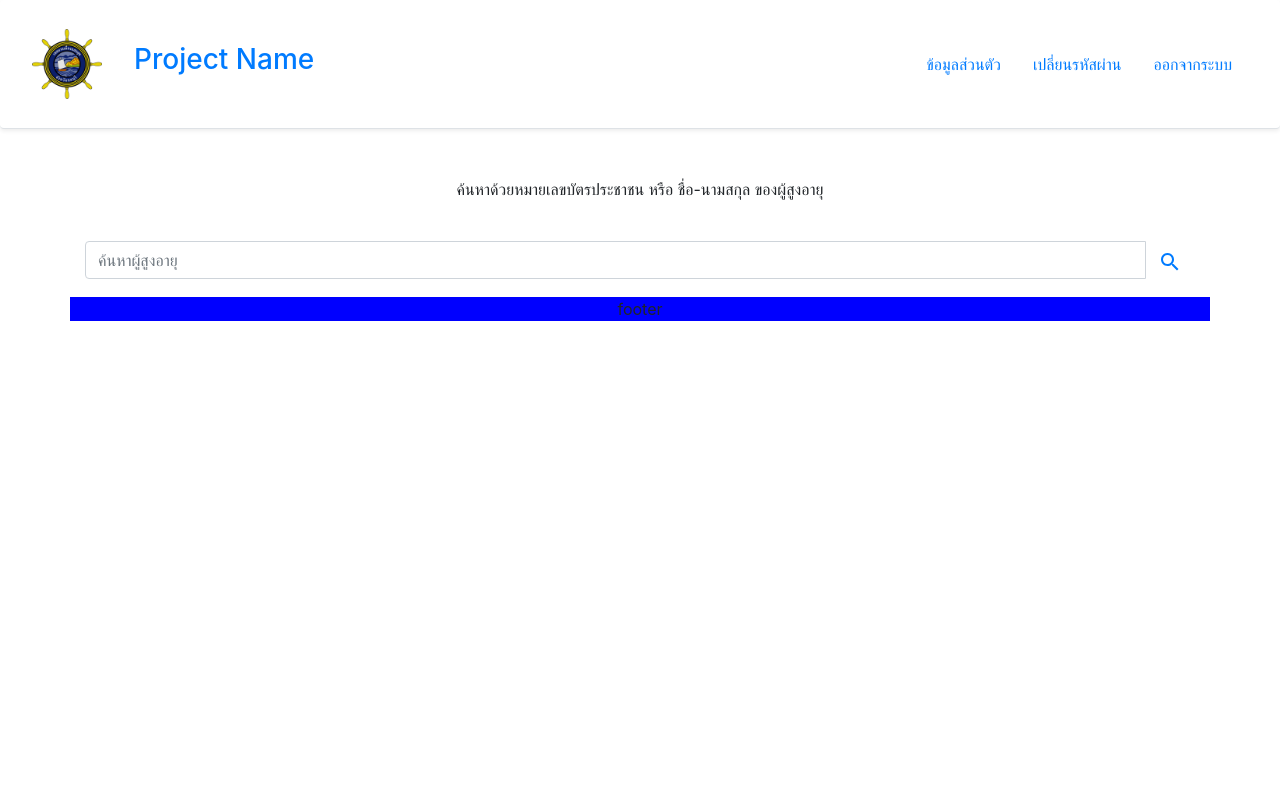
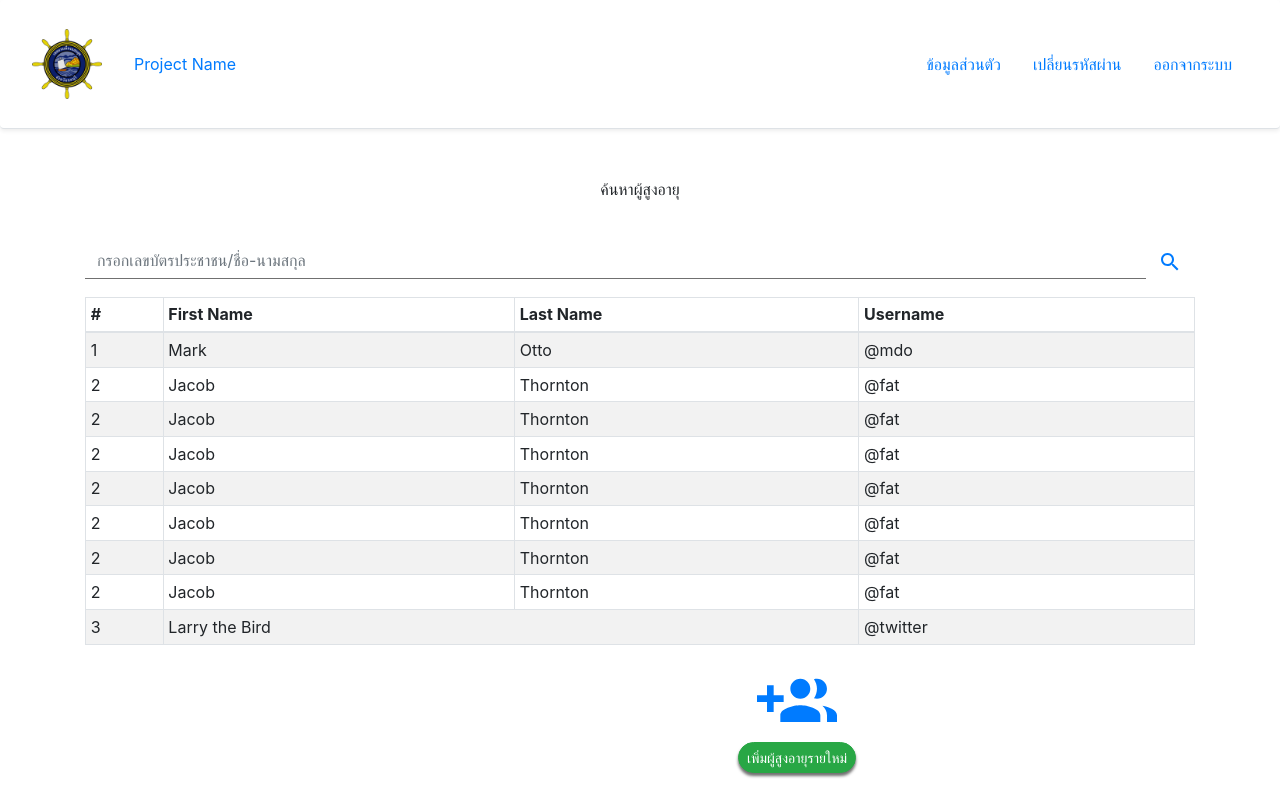
Before and after one commit to Thanawat-git/HealthCareProject, a React (Create React App) app in the folder health-care-application/: page / in a window 1280 px wide. Built offline with nearby package versions, Linux system fonts and the light colour scheme.

Commit message:
login and homepage success

```diff
--- a/health-care-application/package.json
+++ b/health-care-application/package.json
@@ -15,8 +15,7 @@
     "react-dom": "^16.13.1",
     "react-router": "^5.2.0",
     "react-router-dom": "^5.2.0",
-    "react-scripts": "3.4.1",
-    "reactstrap": "^8.5.1"
+    "react-scripts": "3.4.1"
   },
   "scripts": {
     "start": "react-scripts start",
--- /dev/null
+++ b/health-care-application/src/App.css
@@ -0,0 +1,11 @@
+.viewport{
+    background-color: brown;
+    height: 100vh;
+}
+
+.sss{
+    background-color: aliceblue;
+    position: fixed;
+    bottom: 0;
+    right: 0;;
+}
--- a/health-care-application/src/App.js
+++ b/health-care-application/src/App.js
@@ -1,20 +1,21 @@
 import React, { Component } from "react";
-import Login from './components/login/login'
-import Header from './components/header/header'
-import HomeBody from './components/home-body/home-body'
-import Footer from './components/footer/footer'
-import { BrowserRouter as Router, Switch, Route } from 'react-router-dom'
+import "./App.css";
+import Login from "./components/login/login";
+import Header from "./components/header/header";
+import HomeBody from "./components/home-body/home-body";
+
+import { BrowserRouter as Router, Switch, Route } from "react-router-dom";
+import { Container, Button, Row, Col } from "react-bootstrap";
 
 export default class App extends Component {
   render() {
     return (
       <Router>
-        <Header/>
         <Switch>
           <Route path="/login" component={Login}></Route>
           <Route path="/">
-            <HomeBody/>
-            <Footer/>
+            <Header />
+            <HomeBody />
           </Route>
         </Switch>
       </Router>
--- a/health-care-application/src/components/footer/footer.css
+++ b/health-care-application/src/components/footer/footer.css
@@ -1,4 +1,5 @@
+
 .footer {
-    background-color: blue;
+    background-color: gray;
     text-align: center;
 }
--- a/health-care-application/src/components/header/header.js
+++ b/health-care-application/src/components/header/header.js
@@ -17,7 +17,7 @@ class Header extends Component {
             />
           </Navbar.Brand>
           <Nav.Link href="#home">
-            <h3>Project Name</h3>
+            Project Name
           </Nav.Link>
 
           <Navbar.Toggle aria-controls="basic-navbar-nav"/>
--- /dev/null
+++ b/health-care-application/src/components/home-body/btAdd.js
@@ -0,0 +1,30 @@
+import React from 'react'
+import GroupAddIcon from "@material-ui/icons/GroupAdd";
+import {
+    Container,
+    Button,
+    Row,
+    Col,
+  } from "react-bootstrap";
+
+
+function btAdd() {
+    return (
+        <Container className="homeAdd">
+          <Row>
+            <Col></Col>
+            <Col className="align-self-end">
+              <Button variant="link">
+                <GroupAddIcon className="homeAdd-icon" />
+                <br />
+                <Button variant="success" className="homeAdd-bt" size="sm">
+                  เพิ่มผู้สูงอายุรายใหม่
+                </Button>
+              </Button>
+            </Col>
+          </Row>
+        </Container>
+    )
+}
+
+export default btAdd
--- a/health-care-application/src/components/home-body/home-body.css
+++ b/health-care-application/src/components/home-body/home-body.css
@@ -1,8 +1,26 @@
+
 .homeBody-Input{
     max-width: 650px;
 }
 
-.input input[type="text"],
+.homeAdd{
+  /* background-color: #707070; */
+  position: fixed;
+  bottom: 20px;
+  right: 0;
+}
+
+.homeAdd .homeAdd-icon{
+  font-size: 80px;
+  text-align: center;
+}
+
+.homeAdd .homeAdd-bt{
+  box-shadow: 0 3px 3px 0 #707070;
+  border-radius: 35px;
+}
+
+input[type="text"],
 select.form-control {
   background: transparent;
   border: none;
--- a/health-care-application/src/components/home-body/home-body.js
+++ b/health-care-application/src/components/home-body/home-body.js
@@ -1,23 +1,36 @@
 import React, { Component } from "react";
 import SearchIcon from "@material-ui/icons/Search";
+import ButtonAdd from "./btAdd";
+import Table from './table'
 import "./home-body.css";
-import { Container, Form, FormControl, InputGroup, Button } from "react-bootstrap";
+import {
+  Container,
+  FormControl,
+  InputGroup,
+  Button,
+} from "react-bootstrap";
 
 class HomeBody extends Component {
   render() {
     return (
       <Container fluid className="homeBody">
-        <p className="text-center">
-          ค้นหาด้วยหมายเลขบัตรประชาชน หรือ ชื่อ-นามสกุล ของผู้สูงอายุ
-        </p> <br/>
+        <p className="text-center">ค้นหาผู้สูงอายุ</p> <br />
         <Container className="homeBody-Input">
           <InputGroup className="mb-3">
-            <FormControl type="text" placeholder="ค้นหาผู้สูงอายุ" className="input"/>
+            <FormControl
+              type="text"
+              placeholder="กรอกเลขบัตรประชาชน/ชื่อ-นามสกุล"
+              className="input"
+            />
             <InputGroup.Append>
-            <Button variant="link"><SearchIcon /></Button>
+              <Button variant="link">
+                <SearchIcon />
+              </Button>
             </InputGroup.Append>
           </InputGroup>
+          <Table/>
         </Container>
+        <ButtonAdd />
       </Container>
     );
   }
--- /dev/null
+++ b/health-care-application/src/components/home-body/table.js
@@ -0,0 +1,76 @@
+import React from "react";
+import {Table} from 'react-bootstrap'
+
+function table() {
+  return (
+    <div>
+      <Table striped bordered hover size="sm">
+        <thead>
+          <tr>
+            <th>#</th>
+            <th>First Name</th>
+            <th>Last Name</th>
+            <th>Username</th>
+          </tr>
+        </thead>
+        <tbody>
+          <tr>
+            <td>1</td>
+            <td>Mark</td>
+            <td>Otto</td>
+            <td>@mdo</td>
+          </tr>
+          <tr>
+            <td>2</td>
+            <td>Jacob</td>
+            <td>Thornton</td>
+            <td>@fat</td>
+          </tr>
+          <tr>
+            <td>2</td>
+            <td>Jacob</td>
+            <td>Thornton</td>
+            <td>@fat</td>
+          </tr>
+          <tr>
+            <td>2</td>
+            <td>Jacob</td>
+            <td>Thornton</td>
+            <td>@fat</td>
+          </tr>
+          <tr>
+            <td>2</td>
+            <td>Jacob</td>
+            <td>Thornton</td>
+            <td>@fat</td>
+          </tr>
+          <tr>
+            <td>2</td>
+            <td>Jacob</td>
+            <td>Thornton</td>
+            <td>@fat</td>
+          </tr>
+          <tr>
+            <td>2</td>
+            <td>Jacob</td>
+            <td>Thornton</td>
+            <td>@fat</td>
+          </tr>
+          <tr>
+            <td>2</td>
+            <td>Jacob</td>
+            <td>Thornton</td>
+            <td>@fat</td>
+          </tr>
+          <tr>
+            <td>3</td>
+            <td colSpan="2">Larry the Bird</td>
+            <td>@twitter</td>
+          </tr>
+        </tbody>
+      </Table>
+    </div>
+  );
+}
+
+export default table;
--- a/health-care-application/src/components/login/login.css
+++ b/health-care-application/src/components/login/login.css
@@ -1,16 +1,17 @@
-.body {
+.bg-img {
     background: url('../images/bg1.jpg') no-repeat center center fixed;
     -webkit-background-size: cover;
     -moz-background-size: cover;
     background-size: cover;
     -o-background-size: cover;
+    height: 100vh;
   }
+
 .test {
-  margin-top: auto;
-}
-
-.form-position {
-  padding: 7%;
+  /* background-color: #707070; */
+  background-image: url('../images/bg1.jpg');
+  /* width: 100vw; */
+  /* height: 100vh; */
 }
 
 .bg-transbox {
--- a/health-care-application/src/components/login/login.js
+++ b/health-care-application/src/components/login/login.js
@@ -2,75 +2,60 @@ import React, { Component } from "react";
 import Axios from "axios";
 import "./login.css";
 import logo1 from "../images/logo-saensukcity.png";
-// import {  } from "react-bootstrap";
 import {
   Container,
+  Row,
   Col,
   Form,
   FormGroup,
-  Label,
-  Input,
   Button,
   Card,
   NavLink,
-} from "reactstrap";
-
+  FormControl,
+} from "react-bootstrap";
 
 class Login extends Component {
-  constructor(props) {
-    super(props);
-
-    this.state = {
-      username: "",
-      password: "",
-    };
-  }
-
-  onClickLogin = () => {
-    Axios.post("url", this.state);
-  };
-
-
   render() {
     return (
-      <div className="body">
-      <Container className="form-position">
+      <Container fluid className="bg-img">
+
+          <br/><br/><br/><br/><br/>
           <Card
             className="bg-transbox mx-auto"
-          style={{ borderRadius: 30, borderColor: "#707070", minWidth:350 }}
+            style={{ borderRadius: 30, borderColor: "#707070", minWidth: 300 }}
           >
             <br />
             <img className="img-displayed" src={logo1} />
-          <Form className="mx-auto" style={{ maxWidth: 400 }}>
+            <Form className="mx-auto" style={{ maxWidth: 300 }}>
               <br />
               <Col>
                 <FormGroup>
-                <Label>ชื่อผู้ใช้งาน</Label>
-                <Input
+                  <Form.Label>ชื่อผู้ใช้งาน</Form.Label>
+                  <FormControl
                     type="text"
                     maxLength="13"
                     minLength="13"
                     name="username"
                     placeholder="เลขบัตรประชาชน"
-                  // title="ใส่เฉพาะตัวเลยหรือใส่ให้ครบ 13 หลัก"
                     required
-                ></Input>
+                  ></FormControl>
                 </FormGroup>
               </Col>
               <Col>
                 <FormGroup>
-                <Label>รหัสผ่าน</Label>
-                <Input
+                  <Form.Label>รหัสผ่าน</Form.Label>
+                  <FormControl
                     type="password"
                     minLength="8"
                     name="password"
                     placeholder="รหัสผ่าน"
-                  // title=""
                     required
-                ></Input>
-                  <NavLink className="forget-pw text-muted" href="#">ลืมรหัวผ่าน?</NavLink><br/>
+                  ></FormControl>
+                  <NavLink className="forget-pw text-muted" href="#">
+                    ลืมรหัวผ่าน?
+                  </NavLink>
+                  <br />
                 </FormGroup>
-
               </Col>
               <Button
                 // onClick={this.onClickValidate}
@@ -81,10 +66,10 @@ class Login extends Component {
                 Login
               </Button>
             </Form>
-          <p style={{textAlign:"center"}}>MyApp 2020</p>
+            <p style={{ textAlign: "center" }}>MyApp 2020</p>
           </Card>
+
       </Container>
-      </div>
     );
   }
 }
```
Also changed, not shown: health-care-application/src/components/login/logintest.js (+52 -71 lines), health-care-application/src/logo.svg (deleted), 1 other file (tests, documents, lock files or other folders). Lines whose indentation alone changed are shown as unchanged.
